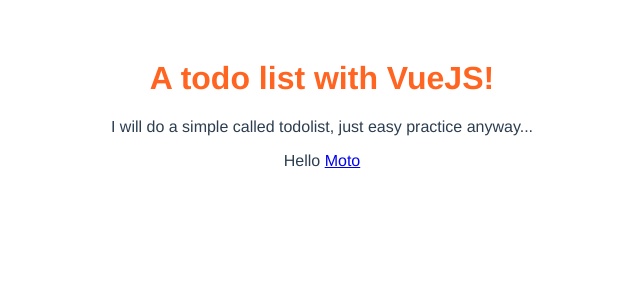
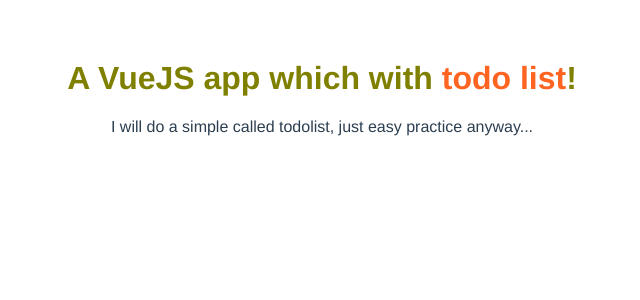
Before and after one commit to iigmir/todolist-with-vuecli, a Vue app: page / in a window 1280 px wide. Shown: the top 300 px of the page, without its empty margins (318-958 px from the left). Built offline with nearby package versions, Linux system fonts and the light colour scheme.

Commit message:
Change styling and clean some unesecessly

```diff
--- a/src/App.vue
+++ b/src/App.vue
@@ -1,7 +1,6 @@
 <template>
     <div id="app">
         <router-view/>
-        <p>Hello <a href="//motorola.com">Moto</a></p>
     </div>
 </template>
 
@@ -24,7 +23,7 @@
     h1
     {
         // H1 text
-        color:#FF6421;
+        color:rgb(128, 128, 0);
     }
 }
 </style>
--- a/src/components/HelloWorld.vue
+++ b/src/components/HelloWorld.vue
@@ -1,7 +1,7 @@
 <template>
     <div class="hello">
         <h1>
-            A {{ current_message }}  with VueJS!
+            A VueJS app which with <span class="ani">{{ current_message }}</span>!
         </h1>
         <p> {{ helptext }} </p>
     </div>
@@ -33,16 +33,29 @@
         setInterval(function()
         {
             self.item_change();
-        }, 3000);
+        }, 5000);
     }
 }
 </script>
 
 <!-- Add "scoped" attribute to limit CSS to this component only -->
 <style scoped lang="scss">
+@keyframes mrq
+{
+    0% { transform: translateY(100%); }
+    100% { transform: translateY(-100%);  }
+}
+
 a
 {
     /*color: #2c3e50;*/
     color:pink;
 }
+
+.ani
+{
+    transform:translateY(100%);
+    animation: mrq 4s linear infinite;
+    color:#FF6421;
+}
 </style>
```
